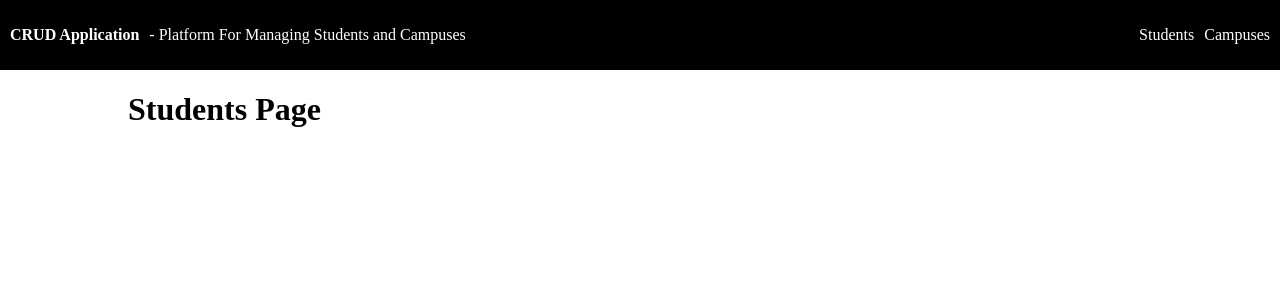
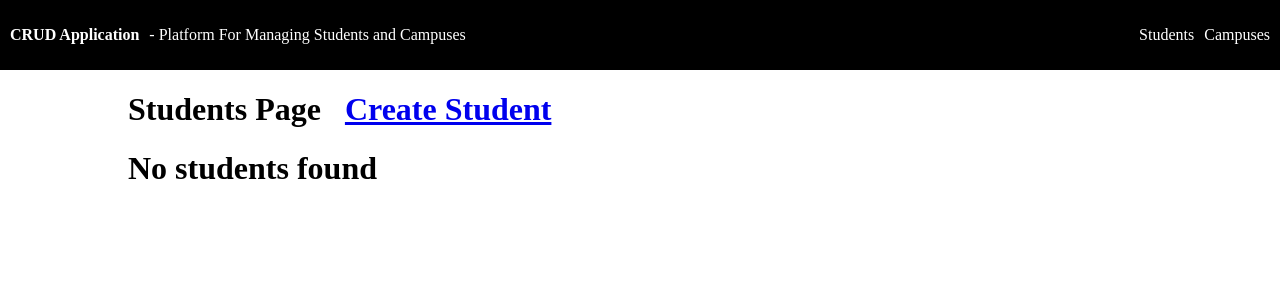
Before and after one commit to shellyh0626/CRUD_Frontend, a React (Create React App) app: page /students in a window 1280 px wide. Shown: the top 300 px of the page. Built offline with nearby package versions, Linux system fonts and the light colour scheme.

Commit message:
Added useSelector method to access student data from store

```diff
--- a/src/pages/Students.jsx
+++ b/src/pages/Students.jsx
@@ -1,9 +1,17 @@
 import React from "react";
+import { Link } from "react-router-dom";
+import { useSelector } from "react-redux";
+import ListStudents from "../components/ListStudents";
 
 const Students = () => {
+  const allStudents = useSelector((state) => state.students.allStudents);
+
   return (
     <div className="container">
-      <h1>Students Page</h1>
+      <h1>
+        Students Page &nbsp; <Link to="/students/new">Create Student</Link>
+      </h1>
+      <ListStudents list={allStudents} />
     </div>
   );
 };
```
